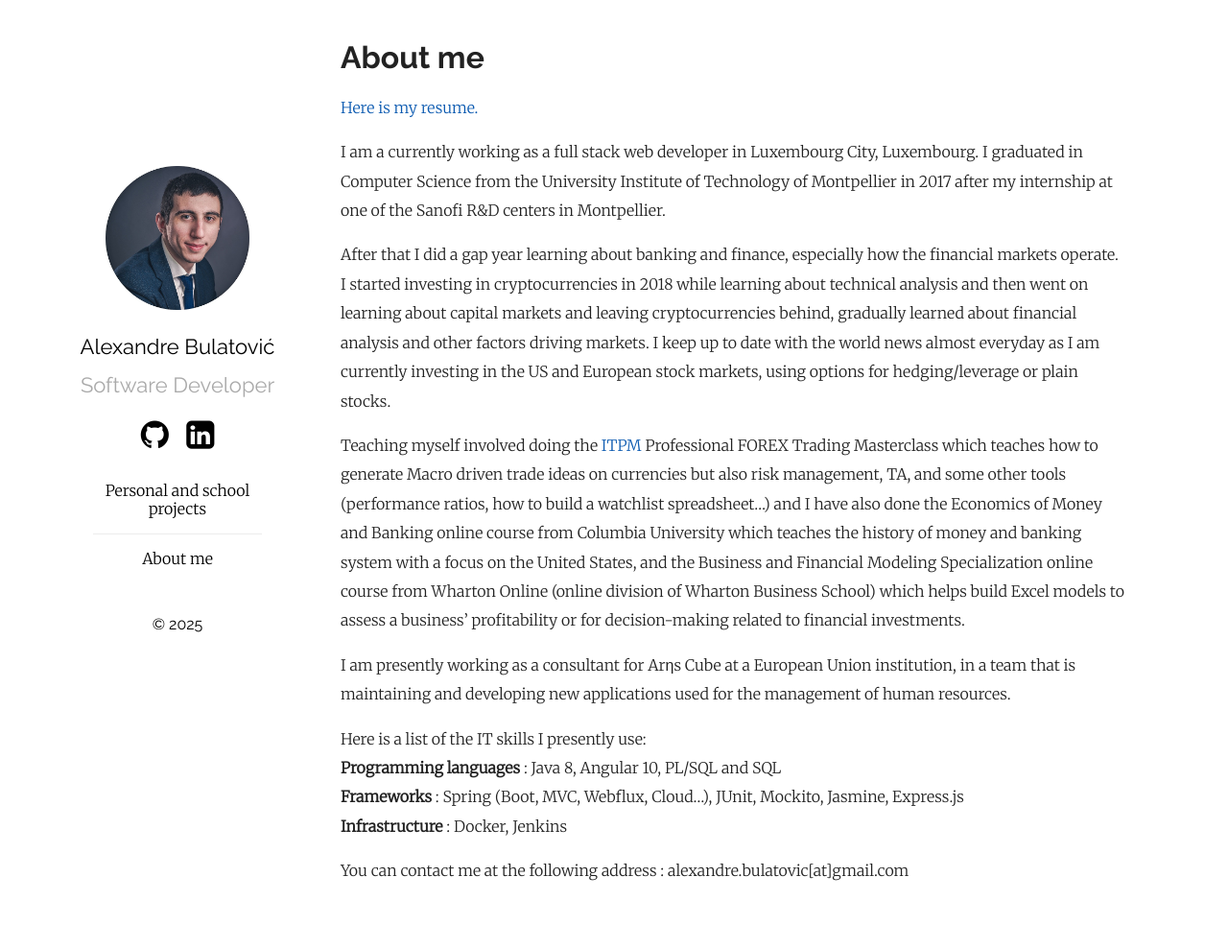
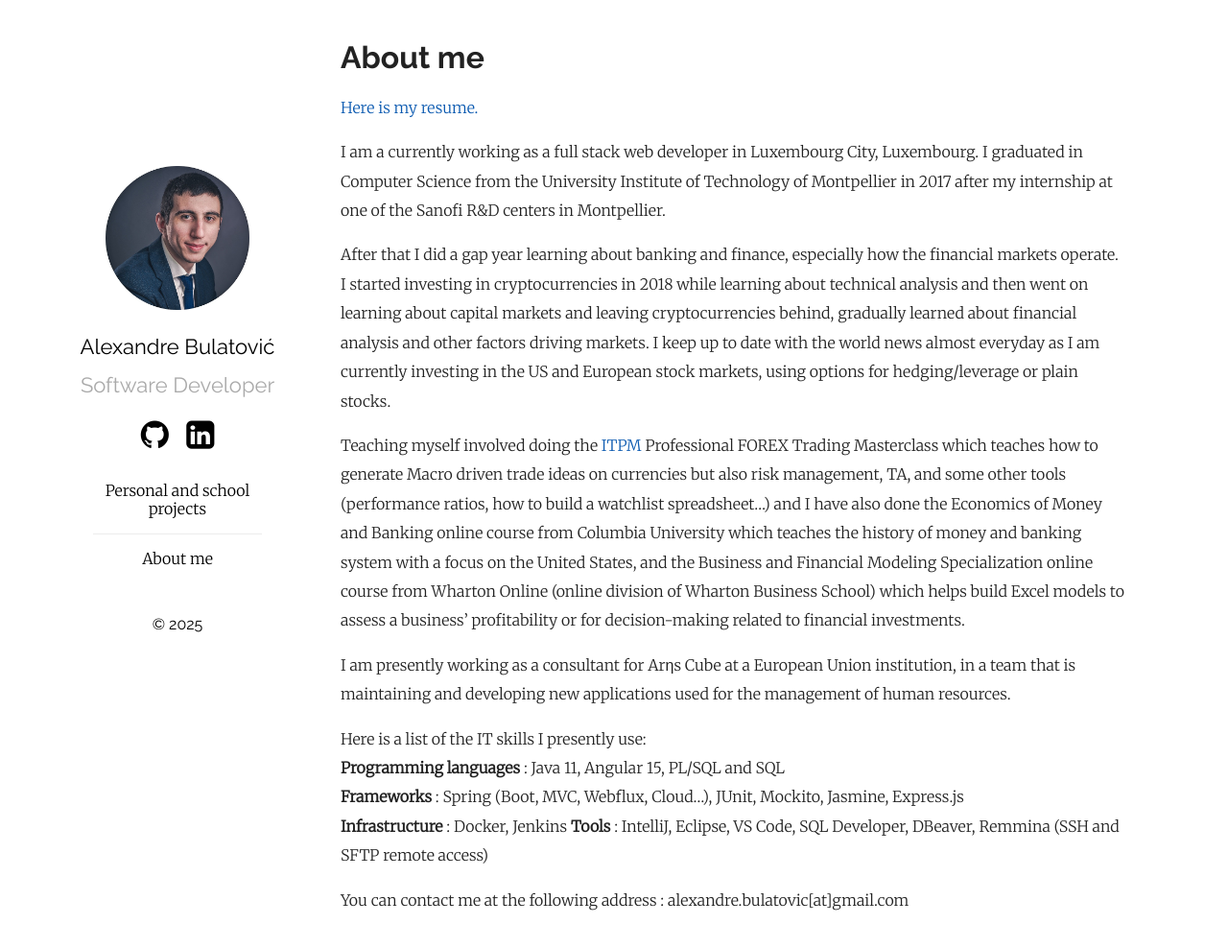
Before and after one commit to alexandrebulatovic/alexandrebulatovic.github.io, a Jekyll site: the page built from about.md, in a window 1280 px wide and 998 px high. Shown: the top 988 px of the window at 96% size. Built offline with Jekyll 4.4.1, drawn with Linux system fonts in a browser that asks for light colours; our own code applies the rules of GitHub Pages for plain Markdown files.

Commit message:
Update about page

```diff
--- a/about.md
+++ b/about.md
@@ -15,8 +15,9 @@ Teaching myself involved doing the [ITPM](https://www.itpm.com/) Professional FO
 I am presently working as a consultant for Arηs Cube at a European Union institution, in a team that is maintaining and developing new applications used for the management of human resources.
 
 Here is a list of the IT skills I presently use:
-**Programming languages** : Java 8, Angular 10, PL/SQL and SQL
+**Programming languages** : Java 11, Angular 15, PL/SQL and SQL
 **Frameworks** : Spring (Boot, MVC, Webflux, Cloud...), JUnit, Mockito, Jasmine, Express.js
 **Infrastructure** : Docker, Jenkins
+**Tools** : IntelliJ, Eclipse, VS Code, SQL Developer, DBeaver, Remmina (SSH and SFTP remote access)
 
 You can contact me at the following address : alexandre.bulatovic[at]gmail.com
```
